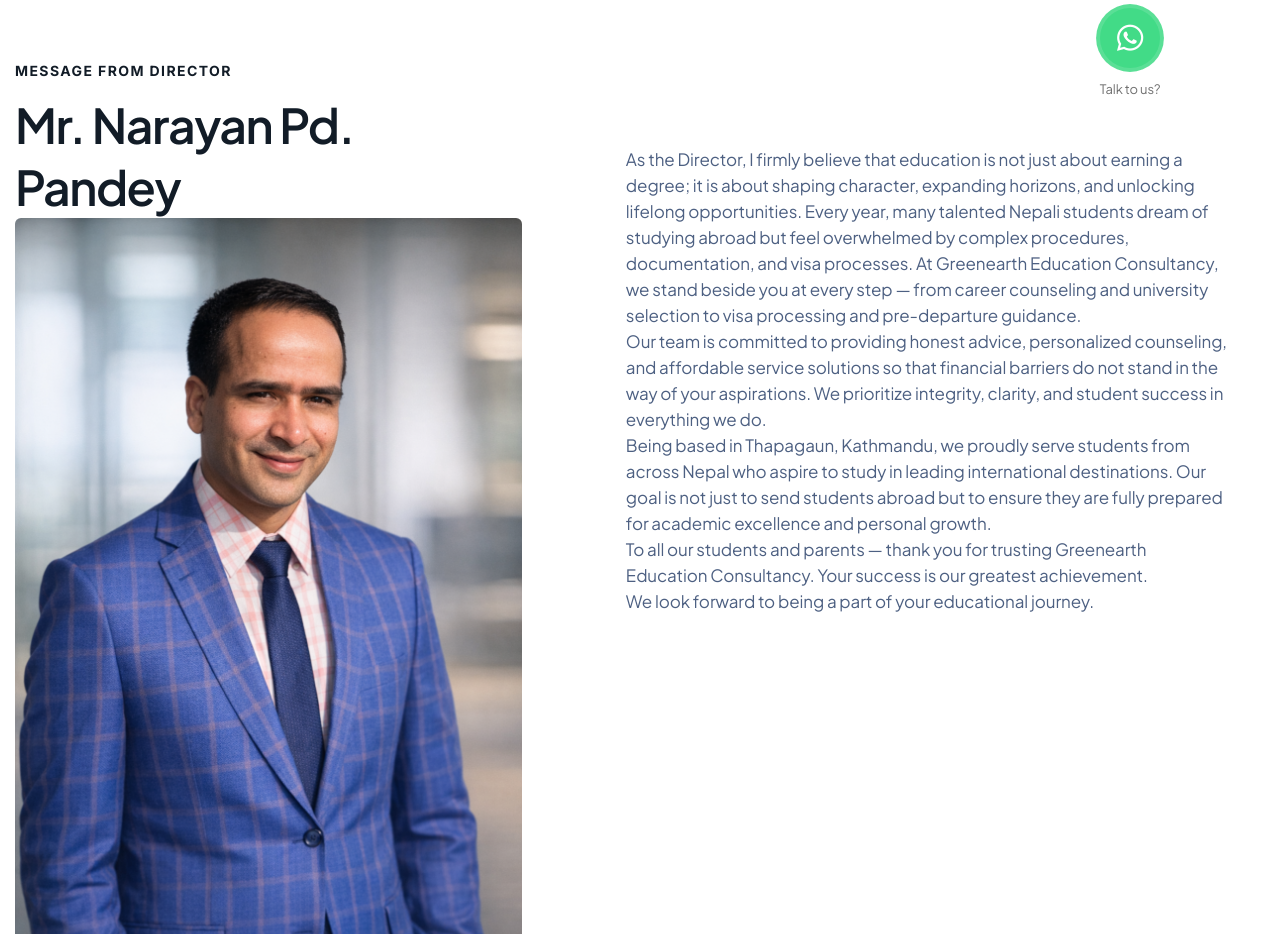
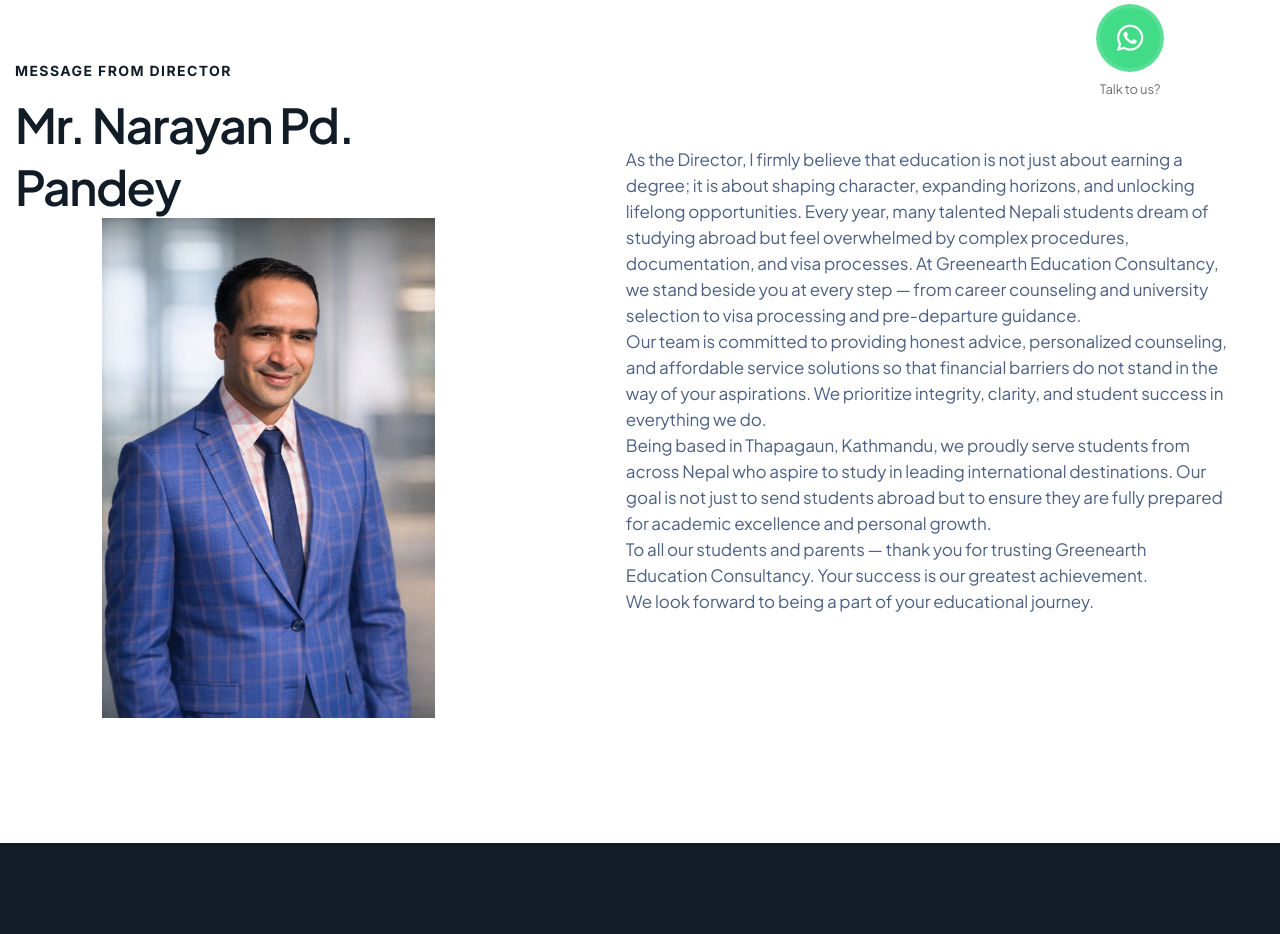
Before and after one commit to BishnuThapa/consulting-GE, a Django app: page /director-message/ in a window 1280 px wide. Shown: the part 665-1599 px from the top of the page. Run offline with Django 5.2, Linux system fonts and the light colour scheme; data comes from the database, SQL or seed files in the repository; some libraries are stand-ins or nearby versions.

Commit message:
complete project

```diff
--- a/templates/md-message.html
+++ b/templates/md-message.html
@@ -4,7 +4,14 @@
 Director Message | Greenearth Education Consultancy
 {% endblock title %}
 {% block content %}
-
+<style>
+  .chairman-img{
+  height:500px;
+  width:100%;
+  object-fit:contain;
+  border-radius:50%;
+}
+</style>
 <main>
   <!-- breadcrumb start -->
   <section
@@ -60,7 +67,7 @@ Director Message | Greenearth Education Consultancy
               </h1>
               <div class="xb-item--inner">
                 <div class="xb-item--img">
-                  <img class="rounded" src="{{ chairman_message.featured_image.url }}" height="300" alt="" />
+                  <img class="rounded chairman-img" src="{{ chairman_message.featured_image.url }}" alt="" />
                 </div>
 
               </div>
```
